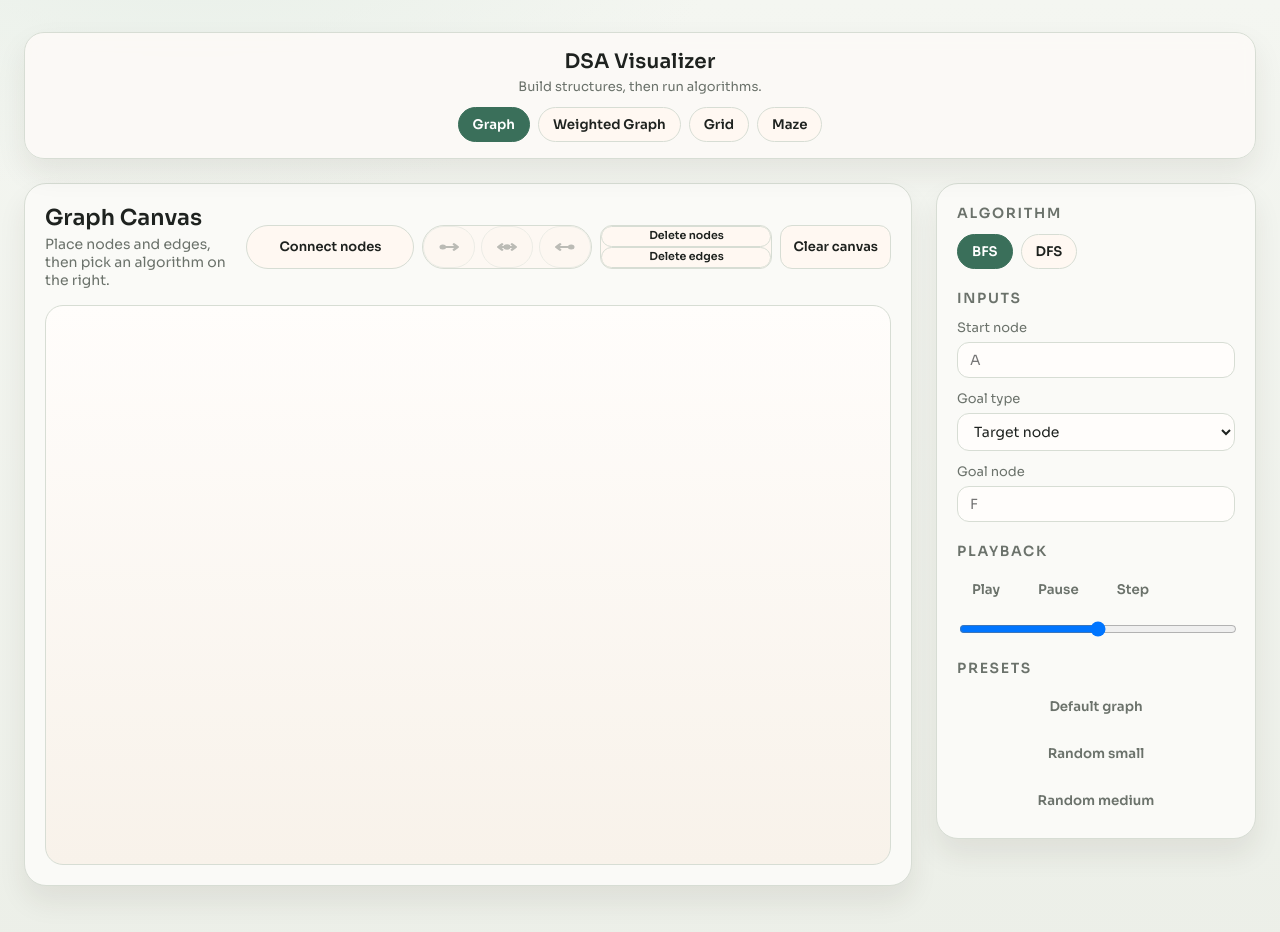
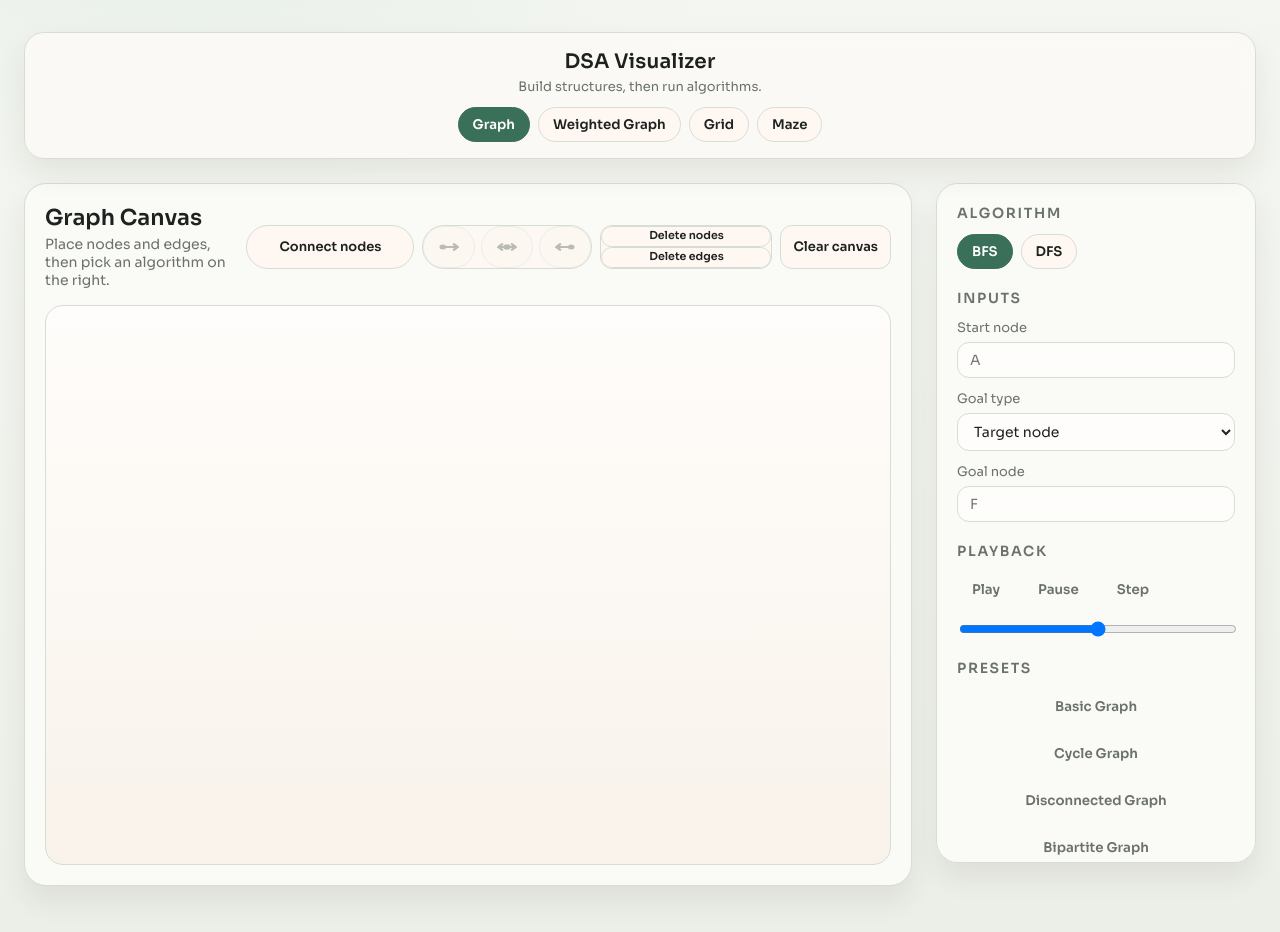
Before and after one commit to Gegaong/dsa-visualizer, a React (Vite) app: page / in a window 1280 px wide. Shown: the top 932 px of the page. Built offline with nearby package versions, Linux system fonts and the light colour scheme.

Commit message:
added graph presets

```diff
--- a/src/App.tsx
+++ b/src/App.tsx
@@ -28,6 +28,13 @@ type GraphEdge = {
   direction: 'both' | 'forward' | 'backward'
 }
 
+type GraphPreset = {
+  id: string
+  name: string
+  nodes: Array<{ x: number; y: number }>
+  edges: Array<[number, number, GraphEdge['direction']?]>
+}
+
 const NODE_SIZE = 48
 const NODE_RADIUS = NODE_SIZE / 2
 const NODE_GAP = 18 // extra spacing between nodes (in px)
@@ -35,6 +42,8 @@ const MIN_EDGE_STUB = 8
 const MIN_TOGGLE_EDGE_LENGTH = 36
 const TINY_EDGE_MARKER_EDGE_LENGTH = 16
 const SHORT_EDGE_MARKER_EDGE_LENGTH = 26
+const DEFAULT_CANVAS_WIDTH = 720
+const DEFAULT_CANVAS_HEIGHT = 560
 
 const toDegrees = (radians: number) => (radians * 180) / Math.PI
 
@@ -213,12 +222,115 @@ const getEdgeGeometry = (fromNode: GraphNode, toNode: GraphNode) => {
   }
 }
 
+const GRAPH_PRESETS: GraphPreset[] = [
+  {
+    id: 'basic',
+    name: 'Basic Graph',
+    nodes: [
+      { x: 120, y: 100 },
+      { x: 260, y: 70 },
+      { x: 420, y: 120 },
+      { x: 320, y: 210 },
+      { x: 160, y: 230 },
+      { x: 470, y: 240 },
+      { x: 560, y: 150 },
+      { x: 120, y: 320 },
+      { x: 300, y: 320 },
+    ],
+    edges: [
+      [0, 1],
+      [1, 2],
+      [1, 3],
+      [2, 3],
+      [3, 4],
+      [4, 0],
+      [3, 5],
+      [5, 6],
+      [2, 6],
+      [4, 7],
+      [7, 8],
+      [8, 3],
+    ],
+  },
+  {
+    id: 'cycle',
+    name: 'Cycle Graph',
+    nodes: [
+      { x: 260, y: 40 },
+      { x: 380, y: 90 },
+      { x: 420, y: 210 },
+      { x: 340, y: 320 },
+      { x: 200, y: 320 },
+      { x: 120, y: 210 },
+      { x: 160, y: 90 },
+    ],
+    edges: [
+      [0, 1],
+      [1, 2],
+      [2, 3],
+      [3, 4],
+      [4, 5],
+      [5, 6],
+      [6, 0],
+    ],
+  },
+  {
+    id: 'disconnected',
+    name: 'Disconnected Graph',
+    nodes: [
+      { x: 140, y: 120 },
+      { x: 240, y: 90 },
+      { x: 260, y: 200 },
+      { x: 160, y: 230 },
+      { x: 420, y: 120 },
+      { x: 520, y: 120 },
+      { x: 540, y: 220 },
+      { x: 440, y: 220 },
+    ],
+    edges: [
+      [0, 1],
+      [1, 2],
+      [2, 3],
+      [4, 5],
+      [5, 6],
+      [6, 7],
+      [7, 4],
+    ],
+  },
+  {
+    id: 'bipartite',
+    name: 'Bipartite Graph',
+    nodes: [
+      { x: 140, y: 80 },
+      { x: 140, y: 180 },
+      { x: 140, y: 280 },
+      { x: 140, y: 380 },
+      { x: 460, y: 100 },
+      { x: 460, y: 200 },
+      { x: 460, y: 300 },
+      { x: 460, y: 400 },
+    ],
+    edges: [
+      [0, 4],
+      [0, 5],
+      [1, 5],
+      [1, 6],
+      [2, 6],
+      [2, 7],
+      [3, 4],
+      [3, 7],
+    ],
+  },
+]
+
 function App() {
   const [nodes, setNodes] = useState<GraphNode[]>([])
   const [goalType, setGoalType] = useState<GoalType>('target-node')
   const [editingNodeId, setEditingNodeId] = useState<string | null>(null)
   const [draftValue, setDraftValue] = useState('') // Temporary input value during inline editing
   const [showClearConfirm, setShowClearConfirm] = useState(false)
+  const [showPresetConfirm, setShowPresetConfirm] = useState(false)
+  const [pendingPreset, setPendingPreset] = useState<GraphPreset | null>(null)
   const [contextMenu, setContextMenu] = useState<ContextMenuState | null>(null)
   const [isDeleteMode, setIsDeleteMode] = useState(false)
   const [isDeleteEdgeMode, setIsDeleteEdgeMode] = useState(false)
@@ -230,9 +342,87 @@ function App() {
   const [newEdgeDirection, setNewEdgeDirection] = useState<GraphEdge['direction']>('both')
   // useRef instead of useState: changing nextId doesn't trigger a re-render (we only use it for ID generation)
   const nextId = useRef(1)
+  const canvasRef = useRef<HTMLDivElement | null>(null)
 
   const closeContextMenu = () => {
     setContextMenu(null)
+  }
+
+  const applyPreset = (preset: GraphPreset) => {
+    nextId.current = 1
+
+    const bounds = preset.nodes.reduce(
+      (acc, node) => {
+        const right = node.x + NODE_SIZE
+        const bottom = node.y + NODE_SIZE
+        return {
+          minX: Math.min(acc.minX, node.x),
+          minY: Math.min(acc.minY, node.y),
+          maxX: Math.max(acc.maxX, right),
+          maxY: Math.max(acc.maxY, bottom),
+        }
+      },
+      {
+        minX: Number.POSITIVE_INFINITY,
+        minY: Number.POSITIVE_INFINITY,
+        maxX: Number.NEGATIVE_INFINITY,
+        maxY: Number.NEGATIVE_INFINITY,
+      },
+    )
+
+    const canvasBounds = canvasRef.current?.getBoundingClientRect()
+    const canvasWidth = canvasBounds?.width ?? DEFAULT_CANVAS_WIDTH
+    const canvasHeight = canvasBounds?.height ?? DEFAULT_CANVAS_HEIGHT
+    const targetCenterX = canvasWidth / 2
+    const targetCenterY = canvasHeight / 2
+    const presetCenterX = (bounds.minX + bounds.maxX) / 2
+    const presetCenterY = (bounds.minY + bounds.maxY) / 2
+    const offsetX = targetCenterX - presetCenterX
+    const offsetY = targetCenterY - presetCenterY
+
+    const presetNodes = preset.nodes.map((position) => {
+      const clampedX = Math.min(
+        Math.max(0, position.x + offsetX),
+        canvasWidth - NODE_SIZE,
+      )
+      const clampedY = Math.min(
+        Math.max(0, position.y + offsetY),
+        canvasHeight - NODE_SIZE,
+      )
+      const node: GraphNode = {
+        id: `node-${nextId.current}`,
+        label: '',
+        value: null,
+        x: clampedX,
+        y: clampedY,
+      }
+
+      nextId.current += 1
+      return node
+    })
+
+    const presetEdges: GraphEdge[] = preset.edges.map(([fromIndex, toIndex, direction]) => {
+      const edge: GraphEdge = {
+        id: `edge-${nextId.current}`,
+        fromNodeId: presetNodes[fromIndex].id,
+        toNodeId: presetNodes[toIndex].id,
+        direction: direction ?? 'both',
+      }
+
+      nextId.current += 1
+      return edge
+    })
+
+    setNodes(reindexNodes(presetNodes))
+    setEdges(presetEdges)
+    cancelEditing()
+    setIsDeleteMode(false)
+    setIsDeleteEdgeMode(false)
+    setIsConnectMode(false)
+    setConnectionSource(null)
+    clearSelection()
+    clearEdgeSelection()
+    closeContextMenu()
   }
 
   // Delete a single node and all its connected edges, then recalculate node labels.
@@ -511,6 +701,32 @@ function App() {
     setShowClearConfirm(false)
   }
 
+  const handlePresetClick = (preset: GraphPreset) => {
+    if (nodes.length === 0) {
+      applyPreset(preset)
+      return
+    }
+
+    setPendingPreset(preset)
+    setShowPresetConfirm(true)
+  }
+
+  const confirmPresetReplace = () => {
+    if (!pendingPreset) {
+      setShowPresetConfirm(false)
+      return
+    }
+
+    applyPreset(pendingPreset)
+    setPendingPreset(null)
+    setShowPresetConfirm(false)
+  }
+
+  const cancelPresetReplace = () => {
+    setPendingPreset(null)
+    setShowPresetConfirm(false)
+  }
+
   // Create an edge between two nodes with validation to prevent duplicates and self-loops.
   const createEdge = (fromId: string, toId: string, direction: GraphEdge['direction']) => {
     // Prevent self-loops (a node cannot connect to itself)
@@ -742,6 +958,7 @@ function App() {
                   ? 'is-select'
                   : 'is-place'
             }`}
+            ref={canvasRef}
             onClick={(e) => {
               if (!isConnectMode) {
                 handleCanvasClick(e)
@@ -1143,15 +1360,16 @@ function App() {
 
           <div className="sidebar-section">
             <h3>Presets</h3>
-            <button className="btn btn-ghost" type="button">
-              Default graph
-            </button>
-            <button className="btn btn-ghost" type="button">
-              Random small
-            </button>
-            <button className="btn btn-ghost" type="button">
-              Random medium
-            </button>
+            {GRAPH_PRESETS.map((preset) => (
+              <button
+                key={preset.id}
+                className="btn btn-ghost"
+                type="button"
+                onClick={() => handlePresetClick(preset)}
+              >
+                {preset.name}
+              </button>
+            ))}
           </div>
         </aside>
       </div>
@@ -1166,6 +1384,25 @@ function App() {
                 Clear
               </button>
               <button className="btn" type="button" onClick={cancelClearCanvas}>
+                Cancel
+              </button>
+            </div>
+          </div>
+        </div>
+      )}
+
+      {showPresetConfirm && pendingPreset && (
+        <div className="modal-backdrop" role="dialog" aria-modal="true">
+          <div className="modal">
+            <h3>Replace canvas with preset?</h3>
+            <p>
+              This will clear the current canvas and load “{pendingPreset.name}”.
+            </p>
+            <div className="modal-actions">
+              <button className="btn btn-primary" type="button" onClick={confirmPresetReplace}>
+                Replace
+              </button>
+              <button className="btn" type="button" onClick={cancelPresetReplace}>
                 Cancel
               </button>
             </div>
```
